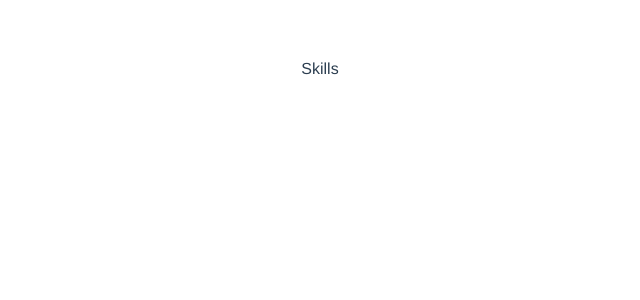
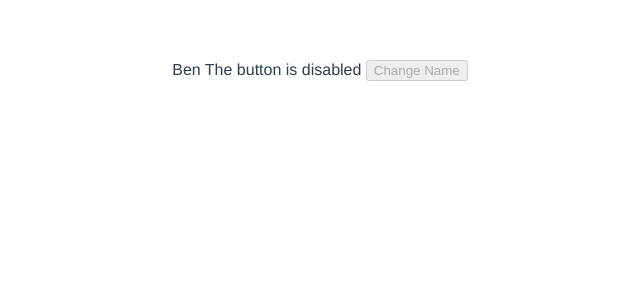
Before and after one commit to BenChallenor/vue-skills, a Vue app: page / in a window 1280 px wide. Shown: the top 300 px of the page, without its empty margins (320-960 px from the left). Built offline with nearby package versions, Linux system fonts and the light colour scheme.

Commit message:
Add name interpolation

```diff
--- a/src/components/Skills.vue
+++ b/src/components/Skills.vue
@@ -1,14 +1,20 @@
 <template>
   <div class="hello">
-    Skills
+    {{ name }}
+
+    {{ btnState ? 'The button is disabled' : 'The button is active'}}
+    <button v-on:click="changeName" v-bind:disabled="btnState">Change Name</button>
   </div>
 </template>
 
 <script>
 export default {
   name: 'Skills',
-  props: {
-
+  data() {
+    return {
+      name: 'Ben',
+      btnState: true
+    }
   }
 }
 </script>
```
